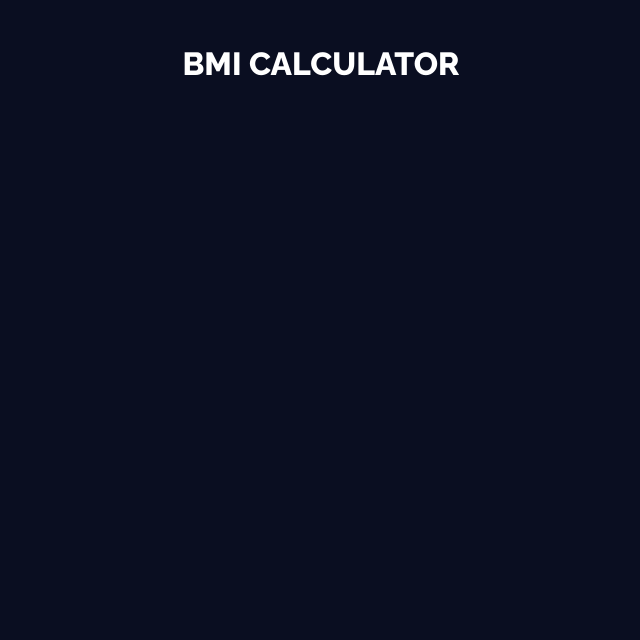
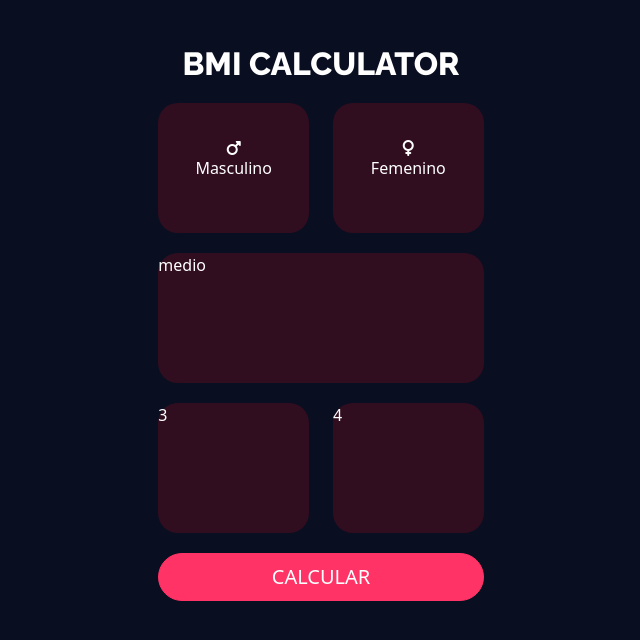
Before and after one commit to justcoddev/bmi_calculator, an Angular app: page / in a window 1280 px wide. Shown: the top 640 px of the page, without its empty margins (319-959 px from the left). Built offline with nearby package versions, Linux system fonts and the light colour scheme.

Commit message:
inici html

```diff
--- a/src/app/components/inicio/inicio.component.html
+++ b/src/app/components/inicio/inicio.component.html
@@ -1,5 +1,49 @@
 <div class="row">
   <div class="col-lg-4 offset-lg-4">
     <h2 class="titulo">BMI CALCULATOR</h2>
+    <div class="row">
+      <div class="col-lg-6">
+        <div class="fondoItem">
+          <div class="contenedor">
+            <i class="fa-solid fa-mars"></i>
+            <p>Masculino</p>
+          </div>
+        </div>
+      </div>
+      <div class="col-lg-6">
+        <div class="fondoItem">
+          <div class="contenedor">
+            <i class="fa-solid fa-venus"></i>
+            <p>Femenino</p>
+          </div>
+        </div>
+      </div>
+    </div>
+
+    <div class="row">
+      <div class="col-lg-12">
+        <div class="fondoItem">
+          medio
+        </div>
+      </div>
+    </div>
+
+    <div class="row">
+      <div class="col-lg-6">
+        <div class="fondoItem">
+          3
+        </div>
+      </div>
+      <div class="col-lg-6">
+        <div class="fondoItem">
+          4
+        </div>
+      </div>
+    </div>
+    <div class="row">
+      <div class="col-lg-12">
+        <button class="btn btn-primary btn-lg btn-block btn-color">CALCULAR</button>
+      </div>
+    </div>
   </div>
 </div>
```
